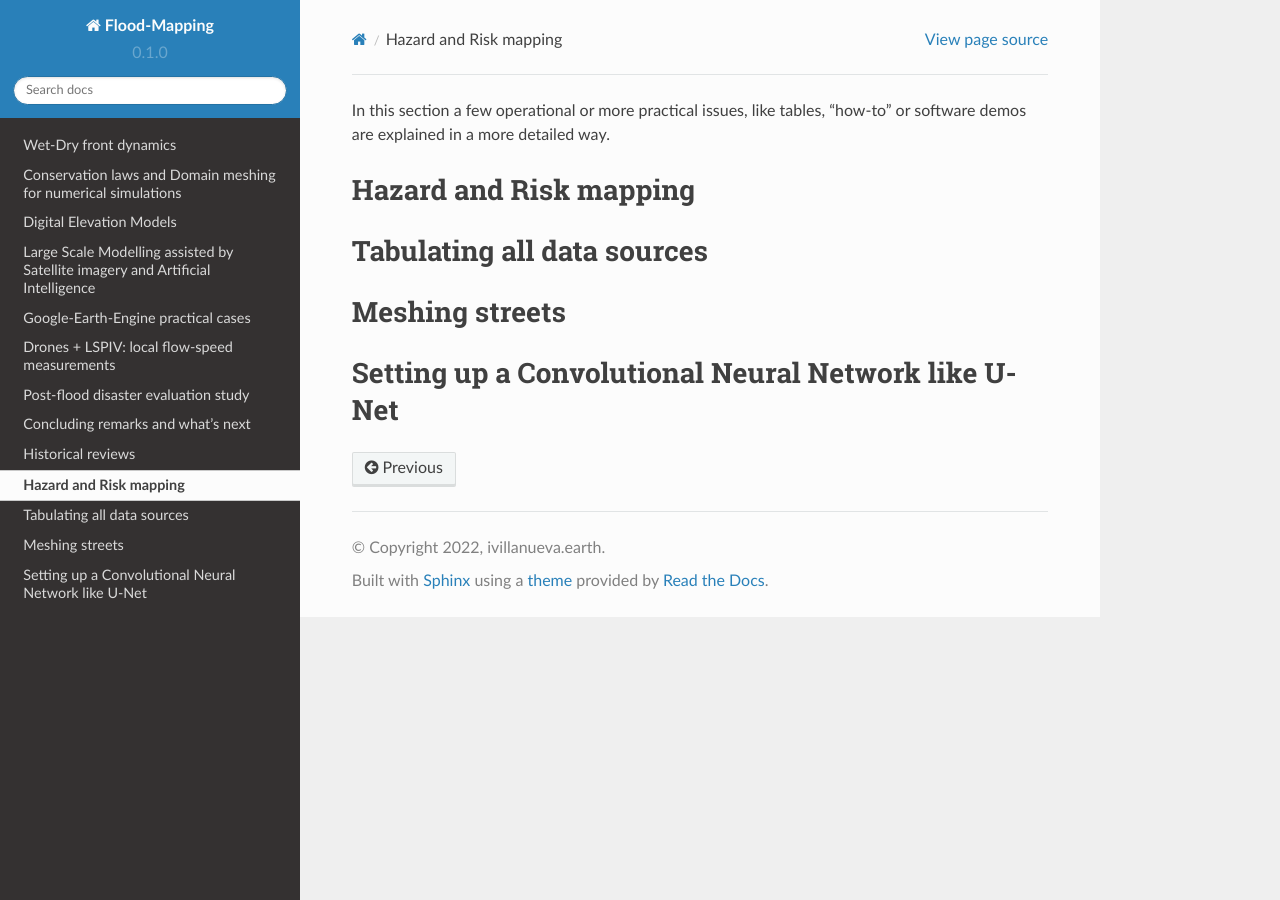
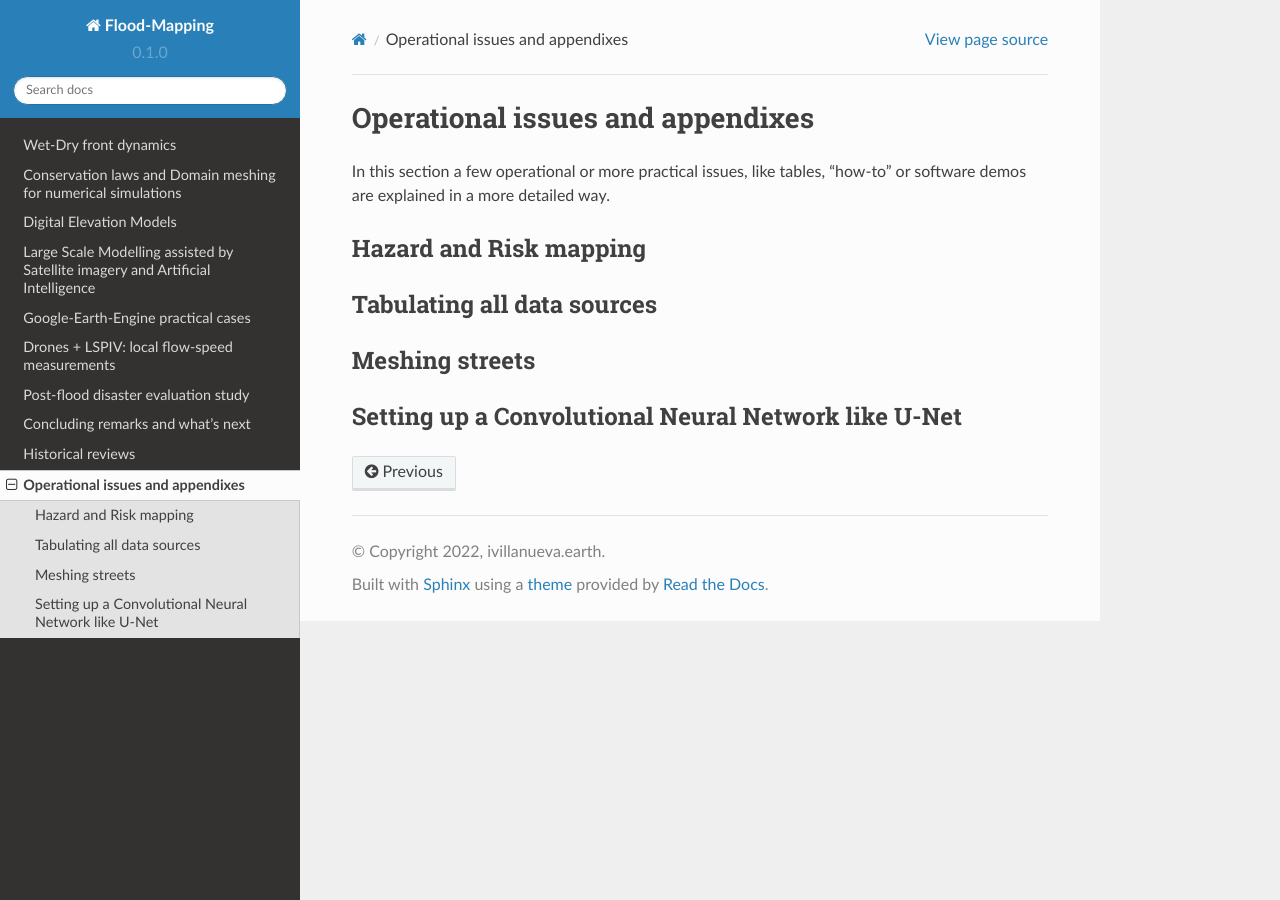
Before and after one commit to ivillamadrid/FloodMapping, a Sphinx documentation site: the page built from docs/source/operational_appx.rst, in a window 1280 px wide. Built offline with Sphinx 7.4.7 and the Read the Docs theme 2.0.0, drawn with Linux system fonts in a browser that asks for light colours.

Commit message:
Update operational_appx.rst

```diff
--- a/docs/source/operational_appx.rst
+++ b/docs/source/operational_appx.rst
@@ -1,3 +1,6 @@
+Operational issues and appendixes
+=================================
+
 In this section a few operational or more practical issues, like tables, "how-to" or software demos are explained in a more detailed way.
 
 Hazard and Risk mapping
```
